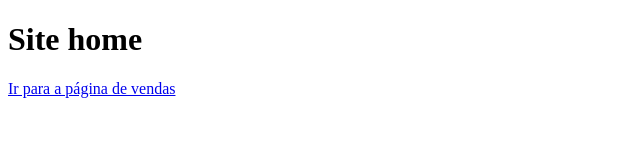
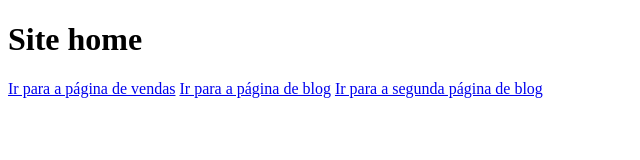
Before and after one commit to claudio-Antonio/aulagithub, a plain HTML site: page index.html in a window 1280 px wide. Shown: the whole page, without its empty margins (0-640 px from the left). Drawn offline with Linux system fonts and the light colour scheme.

Commit message:
Atualizações no  layout

```diff
--- a/index.html
+++ b/index.html
@@ -9,5 +9,7 @@
 <body>
     <h1>Site home</h1>
     <a href="vendas.html">Ir para a página de vendas</a>
+    <a href="blog.html">Ir para a página de blog</a>
+    <a href="blog2.html">Ir para a  segunda página de blog</a>
 </body>
 </html>
```
Also changed, not shown: blog2.html (+1 -1 lines).
